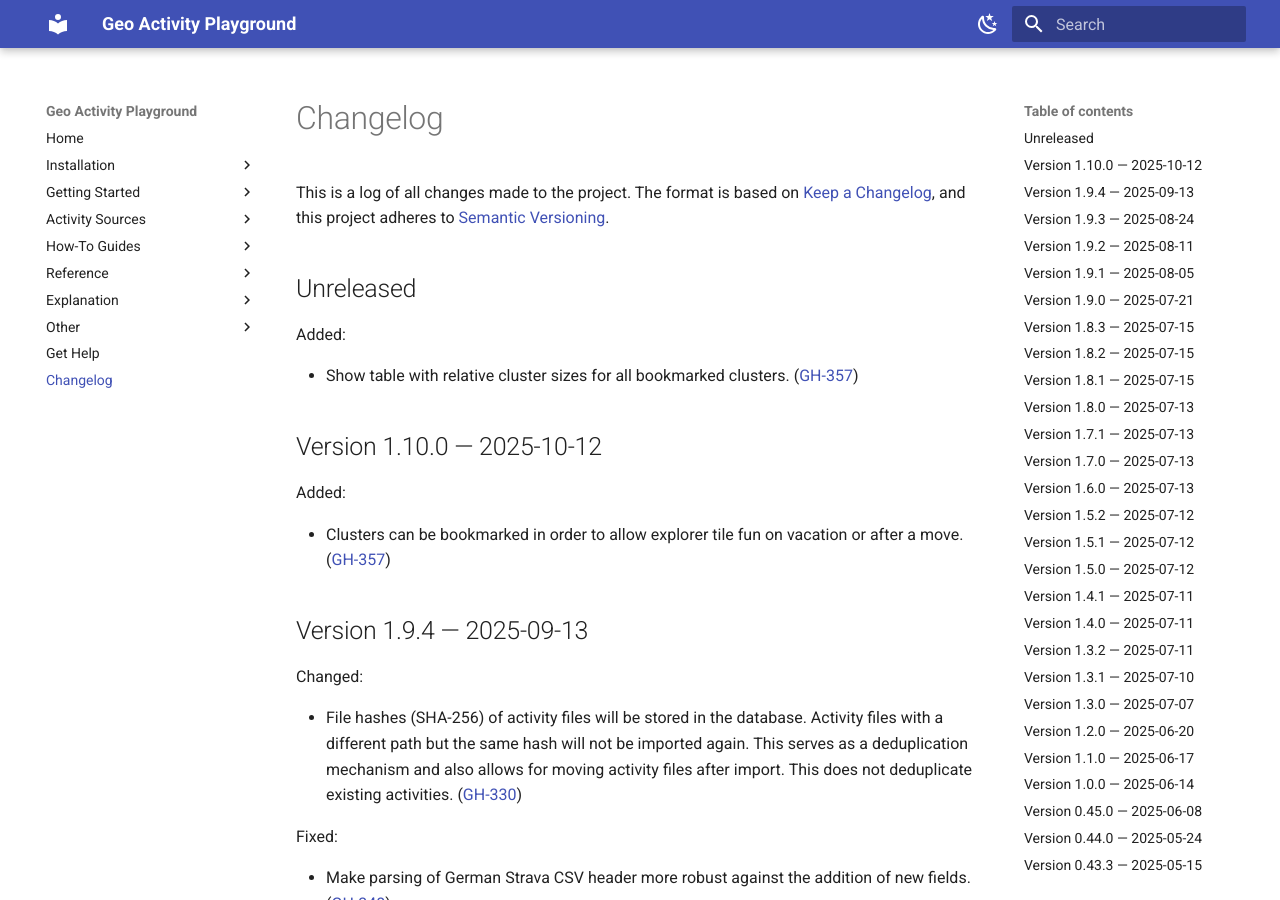
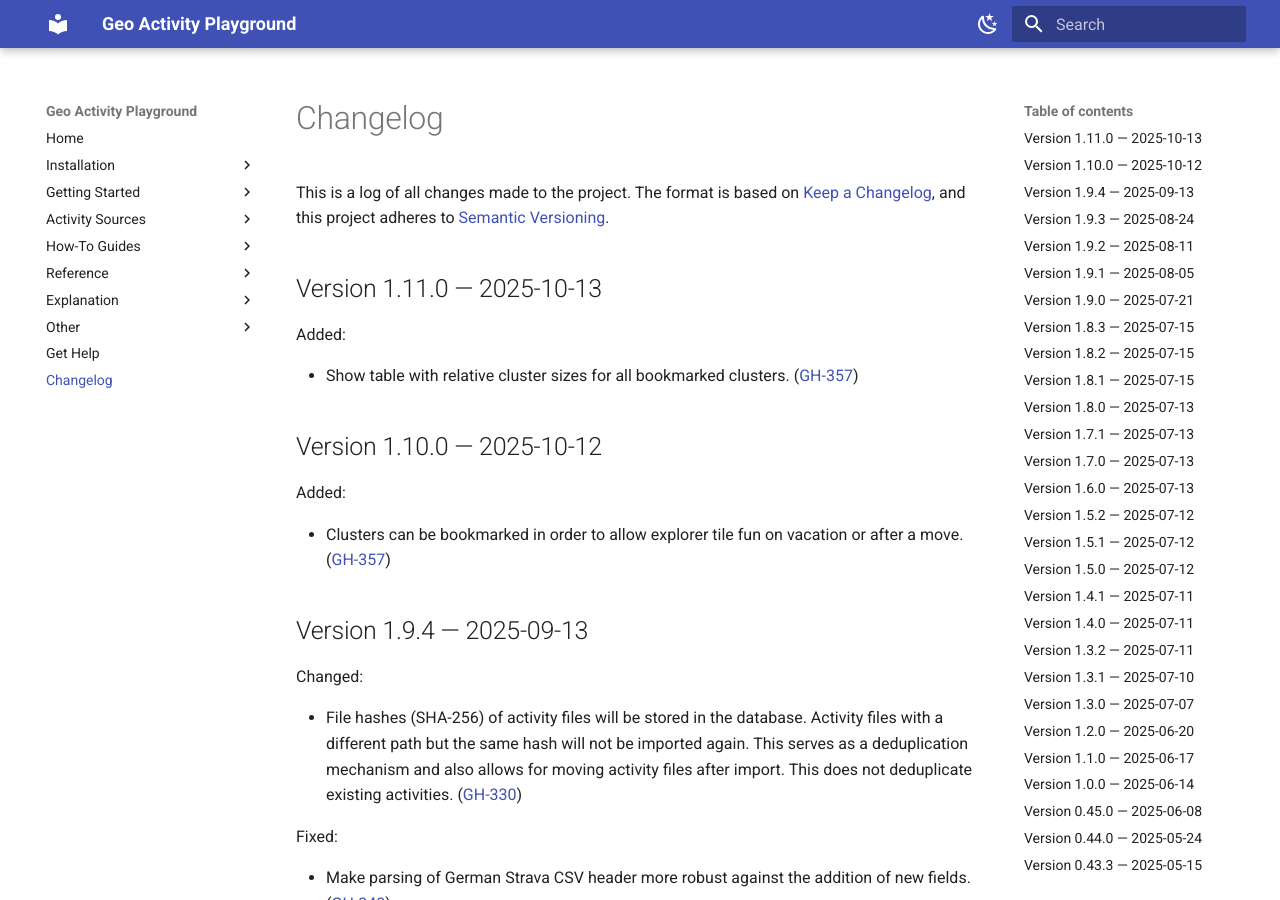
Before and after one commit to martin-ueding/geo-activity-playground, an MkDocs documentation site: the page built from docs/changelog.md, in a window 1280 px wide and 900 px high. Built offline with MkDocs 1.6.1 and Material for MkDocs 9.7.7, drawn with Linux system fonts in a browser that asks for light colours.

Commit message:
Bump version to 1.11.0

```diff
--- a/docs/changelog.md
+++ b/docs/changelog.md
@@ -15,7 +15,7 @@ Types of changes
 ([GH-000](https://github.com/martin-ueding/geo-activity-playground/issues/000))
 -->
 
-## Unreleased
+## Version 1.11.0 — 2025-10-13
 
 Added:
 
--- a/pyproject.toml
+++ b/pyproject.toml
@@ -1,6 +1,6 @@
 [tool.poetry]
 name = "geo-activity-playground"
-version = "1.10.0"
+version = "1.11.0"
 description = "Analysis of geo data activities like rides, runs or hikes."
 authors = ["Martin Ueding <mu@martin-ueding.de>"]
 license = "MIT"
```
